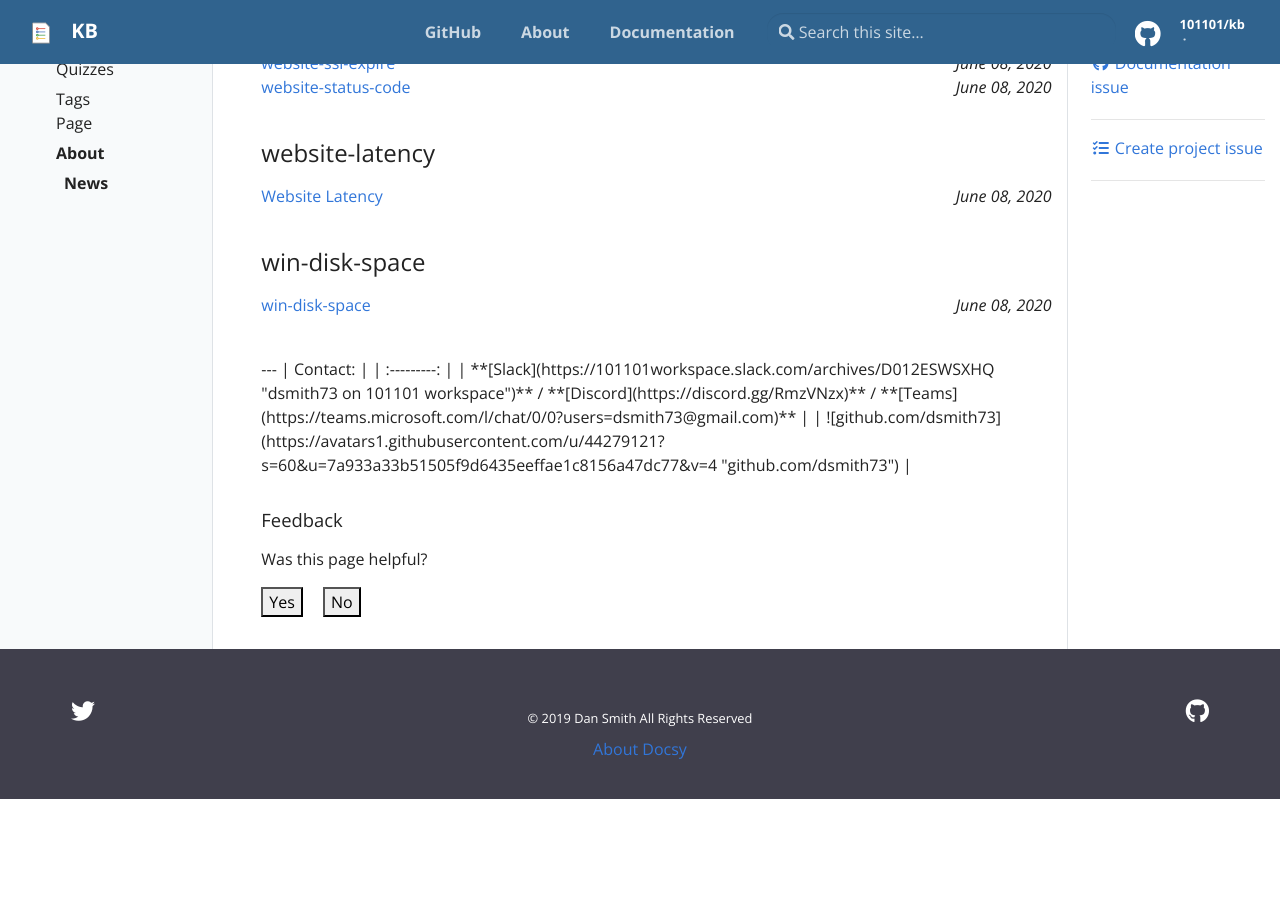
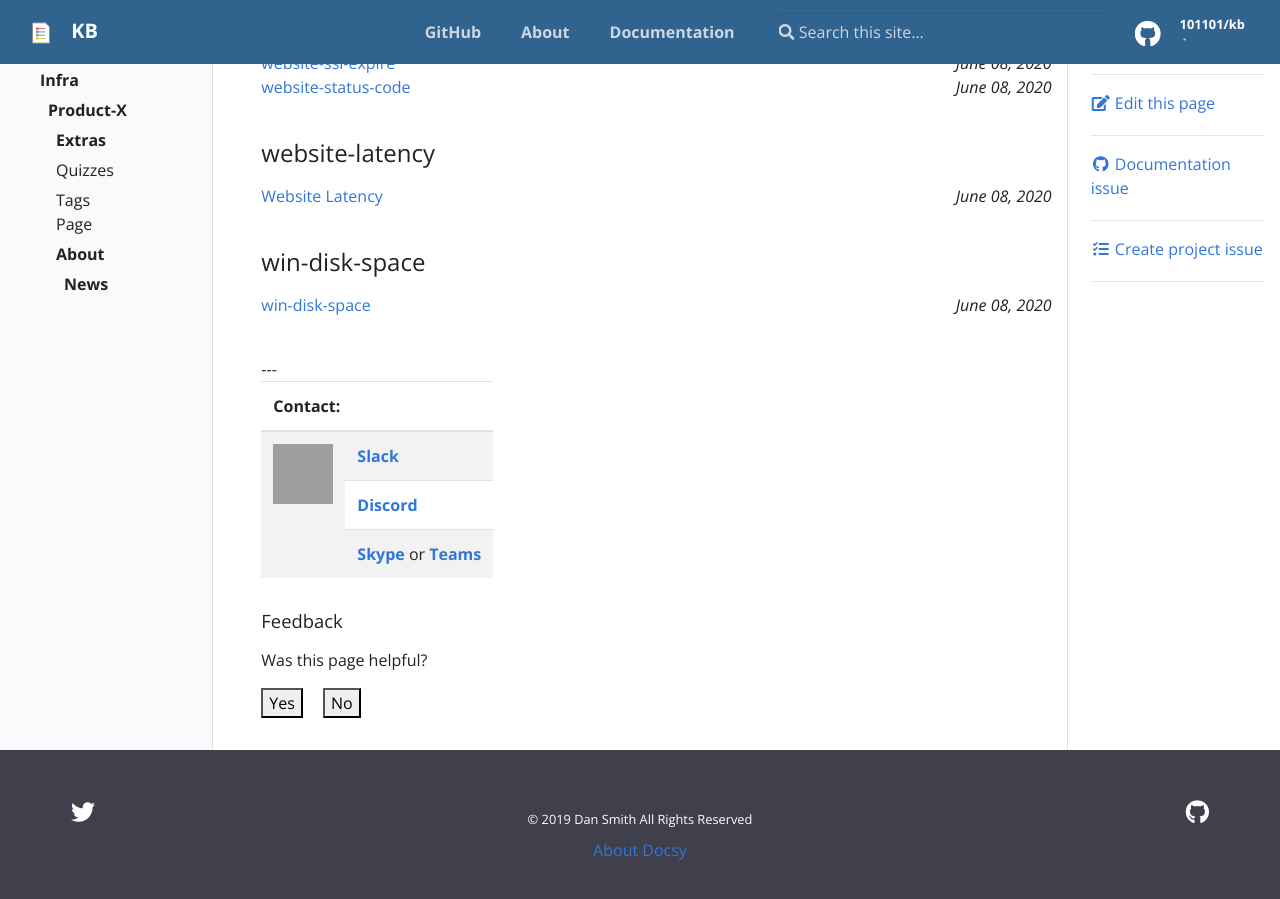
Before and after one commit to 101101/kb, a Jekyll site: the page built from pages/tag_test.html, in a window 1280 px wide and 900 px high, scrolled down 12682 px. Built offline with Jekyll 4.4.1, drawn with Linux system fonts in a browser that asks for light colours; before the commit the page ends 13481 px from its top, so only the background shows below that; grey boxes are pictures that could not be loaded.

Commit message:
Update tag_test.html

```diff
--- a/pages/tag_test.html
+++ b/pages/tag_test.html
@@ -85,7 +85,22 @@ You've landed on the {{ site.title }} tag_test page... #yay4that
 
 ---
 
-| Contact: |
-| :---------: |
-| **[Slack](https://101101workspace.slack.com/archives/D012ESWSXHQ "dsmith73 on 101101 workspace")** / **[Discord](https://discord.gg/RmzVNzx)** / **[Teams](https://teams.microsoft.com/l/chat/0/0?users=dsmith73@gmail.com)** |
-| ![github.com/dsmith73](https://avatars1.githubusercontent.com/u/44279121?s=60&u=7a933a33b51505f9d6435eeffae1c8156a47dc77&v=4 "github.com/dsmith73") |
+<table>
+    <thead>
+        <tr>
+            <th colspan=2>Contact:</th>
+        </tr>
+    </thead>
+    <tbody>
+        <tr>
+            <td rowspan=3><a href="https://dsmith73.github.io"><img src="https://avatars1.githubusercontent.com/u/44279121?s=60&u=7a933a33b51505f9d6435eeffae1c8156a47dc77&v=4" alt="dsmith73.github.io"></a></td>
+            <td><b><a href="https://101101workspace.slack.com/archives/D012ESWSXHQ" alt="dsmith73 on Slack">Slack</a></b></td>
+        </tr>
+        <tr>
+            <td><b><a href="https://discord.gg/RmzVNzx" alt="dsmith73 on Discord">Discord</a></b></td>
+        </tr>
+        <tr>
+            <td><b><a href="skype:dsmith73?chat">Skype</a></b> or <b><a href="https://teams.microsoft.com/l/chat/0/0?users=dsmith73@gmail.com">Teams</b></a></td>
+        </tr>
+    </tbody>
+</table>
```
